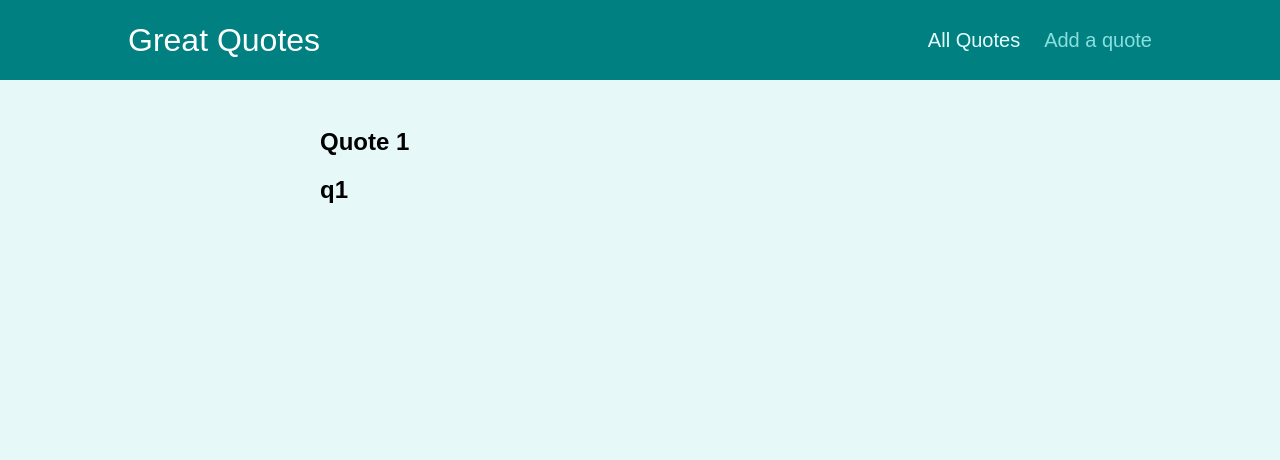
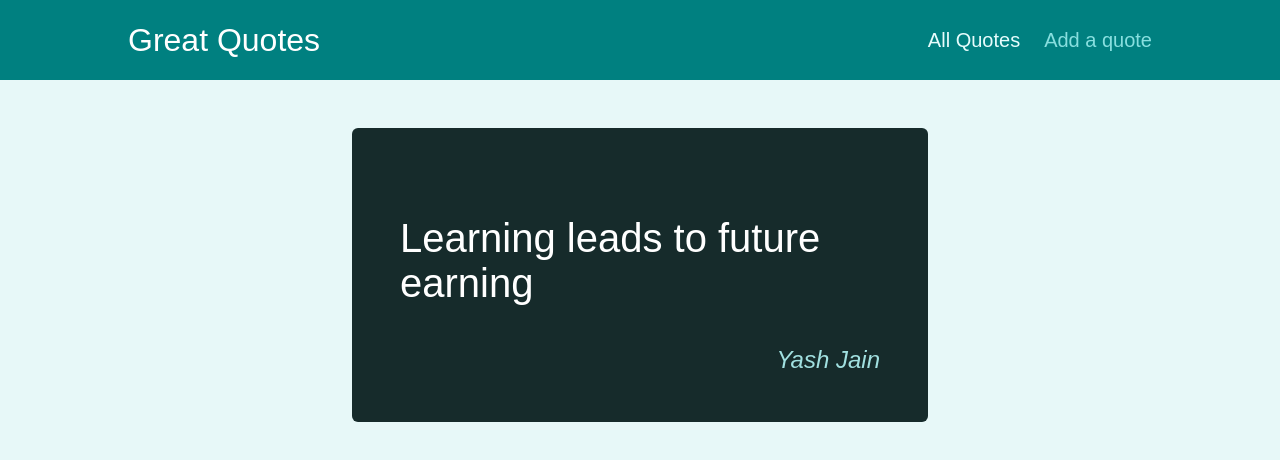
Before and after one commit to yashjain1974/Quotes-Writing, a React (Create React App) app: page /quotes/q1 in a window 1280 px wide. Shown: the top 460 px of the page. Built offline with nearby package versions, Linux system fonts and the light colour scheme.

Commit message:
Added more pages

```diff
--- a/src/App.js
+++ b/src/App.js
@@ -3,6 +3,7 @@ import QuoteDetail from "./pages/QuoteDetail";
 import Quotes from "./pages/Quotes";
 import NewQuote from "./pages/NewQuote";
 import Layout from "./components/layout/Layout";
+import NotFoundpage from "./pages/NotFoundpge";
 
 function App() {
   return (
@@ -21,6 +22,9 @@ function App() {
           <Route path="/new-quotes">
             <NewQuote></NewQuote>
           </Route>
+          <Route path="*">
+            <NotFoundpage></NotFoundpage>
+          </Route>
         </Switch>
       </Layout>
     </div>
--- a/src/components/quotes/NoQuotesFound.js
+++ b/src/components/quotes/NoQuotesFound.js
@@ -4,9 +4,9 @@ const NoQuotesFound = () => {
   return (
     <div className={classes.noquotes}>
       <p>No quotes found!</p>
-      <a className='btn'>
+      <button className='btn'>
         Add a Quote
-      </a>
+      </button>
     </div>
   );
 };
--- a/src/components/quotes/QuoteItem.js
+++ b/src/components/quotes/QuoteItem.js
@@ -1,3 +1,4 @@
+import { Link } from 'react-router-dom';
 import classes from './QuoteItem.module.css';
 
 const QuoteItem = (props) => {
@@ -9,9 +10,9 @@ const QuoteItem = (props) => {
         </blockquote>
         <figcaption>{props.author}</figcaption>
       </figure>
-      <a href="/" className='btn' >
+      <Link to={`/quotes/${props.id}`} className='btn' >
         View Fullscreen
-      </a>
+      </Link>
     </li>
   );
 };
--- /dev/null
+++ b/src/pages/NotFoundpge.js
@@ -0,0 +1,6 @@
+const NotFoundpage=()=>{
+    return(
+        <h1 className="centered">404 Not found</h1>
+    )
+}
+export default NotFoundpage;
--- a/src/pages/QuoteDetail.js
+++ b/src/pages/QuoteDetail.js
@@ -1,12 +1,27 @@
 import { useParams } from "react-router-dom";
 import { Route } from "react-router-dom";
 import Comments from "../components/comments/Comments";
+import HighlightedQuote from '../components/quotes/HighlightedQuote';
+import NoQuotesFound from '../components/quotes/NoQuotesFound'
+const DUMMY_DATA = [
+  { id: "q1", author: "Yash Jain", text: "Learning leads to future earning" },
+  {
+    id: "q2",
+    author: "Mahiman Jain",
+    text: "Don't fall in love until you become responsible",
+  },
+];
 const QuoteDetail = () => {
   const paramId = useParams();
+  const quote=DUMMY_DATA.find(quote=>quote.id===paramId.quoteId)
+  if(!quote){
+    return <NoQuotesFound></NoQuotesFound>
+
+  }
   return (
     <section>
-      <h1>Quote 1</h1>
-      <h1>{paramId.quoteId}</h1>
+      <HighlightedQuote text={quote.text} author={quote.author}></HighlightedQuote>
+
       <Route path={`/quotes/${paramId.quoteId}/comments`}>
         <Comments></Comments>
       </Route>
```
Also changed, not shown: 1 other file (tests, documents, lock files or other folders).
